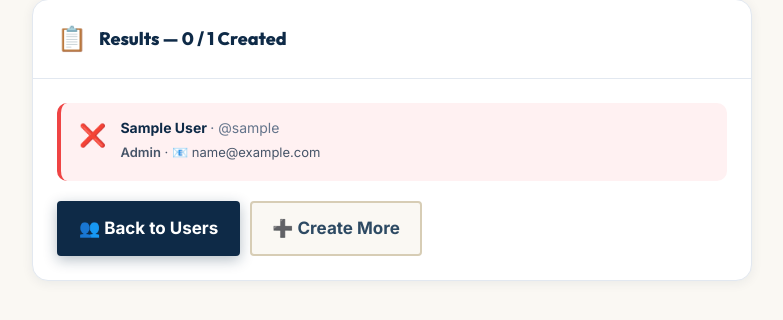
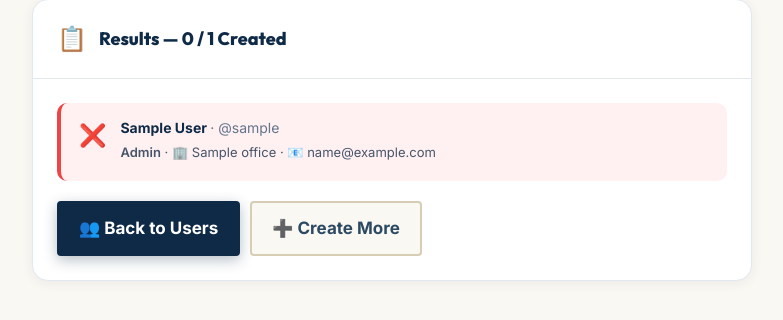
Before and after one commit to smolrome/doctracker, a Python web app: template templates/bulk_create_users.html in a window 1280 px wide. Shown: the part 272-592 px from the top of the page, without its empty margins (248-1031 px from the left). Run offline with Jinja, Linux system fonts and the light colour scheme; the template is opened without the code that fills it: most values are stand-ins (such as "Sample title", 1, 10 or a date in 2020).

Commit message:
feat(admin): add office field to bulk user creation
Extend the bulk user creation process to include office assignments. This includes updating the backend processing logic to handle office data, modifying the UI table to include an office column with autocomplete suggestions from saved offices, and updating the result display to show the assigned office.

```diff
--- a/templates/bulk_create_users.html
+++ b/templates/bulk_create_users.html
@@ -144,6 +144,7 @@ table.bcu-table tbody tr:hover td { background: #F8FAFC; }
           </div>
           <div class="result-sub">
             {% if r.role %}<span style="text-transform:capitalize;font-weight:600;">{{ r.role }}</span>{% endif %}
+            {% if r.office %} · 🏢 {{ r.office }}{% endif %}
             {% if r.email %} · 📧 {{ r.email }}{% endif %}
             {% if r.ok and r.email_sent %} · ✉️ Credentials emailed{% endif %}
           </div>
@@ -208,13 +209,23 @@ table.bcu-table tbody tr:hover td { background: #F8FAFC; }
       <form method="post" id="bulk-form">
         <input type="hidden" name="csrf_token" value="{{ csrf_token }}">
 
+        <!-- office names for JS -->
+        <script type="application/json" id="offices-json">{{ saved_offices | map(attribute='office_name') | list | tojson | safe }}</script>
+
+        <datalist id="office-list">
+          {% for off in saved_offices %}
+          <option value="{{ off.office_name }}">
+          {% endfor %}
+        </datalist>
+
         <div class="bcu-table-wrap">
           <table class="bcu-table">
             <thead>
               <tr>
-                <th style="width:38%;">Full Name</th>
-                <th style="width:38%;">Email Address</th>
-                <th style="width:16%;">Role</th>
+                <th style="width:28%;">Full Name</th>
+                <th style="width:26%;">Email Address</th>
+                <th style="width:26%;">Office</th>
+                <th style="width:12%;">Role</th>
                 <th style="width:40px;"></th>
               </tr>
             </thead>
@@ -225,9 +236,11 @@ table.bcu-table tbody tr:hover td { background: #F8FAFC; }
                            placeholder="e.g. Juan Dela Cruz"></td>
                 <td><input class="bcu-input" type="email" name="email"
                            placeholder="e.g. juan@deped.ph"></td>
+                <td><input class="bcu-input" type="text" name="office"
+                           placeholder="Office" list="office-list" autocomplete="off"></td>
                 <td>
                   <select class="bcu-input" name="role" style="padding:9px 8px;cursor:pointer;">
-                    <option value="staff">Staff</option>
+                    <option value="staff" selected>Staff</option>
                     <option value="admin">Admin</option>
                     <option value="client">Client</option>
                   </select>
@@ -300,14 +313,16 @@ function showImportStatus(type, msg) {
   el.innerHTML = msg;
 }
 
-function buildRow(name, email) {
+function buildRow(name, email, office) {
+  office = office || '';
   var tr = document.createElement('tr');
   tr.className = 'bcu-row';
   tr.innerHTML =
     '<td><input class="bcu-input" type="text" name="full_name" placeholder="e.g. Juan Dela Cruz" value="' + escAttr(name) + '"></td>' +
     '<td><input class="bcu-input" type="email" name="email" placeholder="e.g. juan@deped.ph" value="' + escAttr(email) + '"></td>' +
+    '<td><input class="bcu-input" type="text" name="office" placeholder="Office" list="office-list" autocomplete="off" value="' + escAttr(office) + '"></td>' +
     '<td><select class="bcu-input" name="role" style="padding:9px 8px;cursor:pointer;">' +
-      '<option value="staff">Staff</option><option value="admin">Admin</option><option value="client">Client</option>' +
+      '<option value="staff" selected>Staff</option><option value="admin">Admin</option><option value="client">Client</option>' +
     '</select></td>' +
     '<td><button type="button" class="btn-remove-row" onclick="removeRow(this)" title="Remove">✕</button></td>';
   return tr;
```
Also changed, not shown: routes/admin.py (+11 -4 lines).
